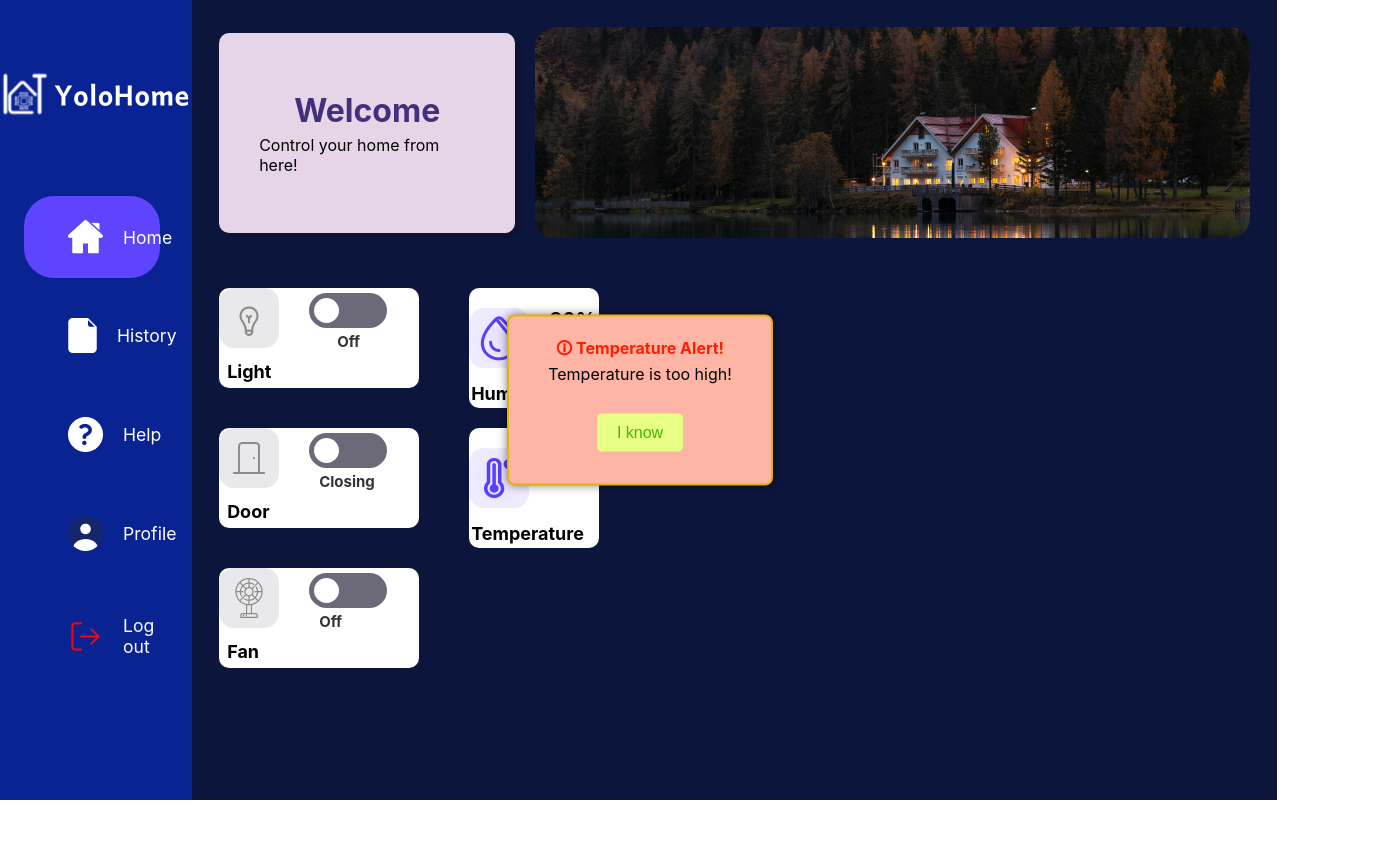
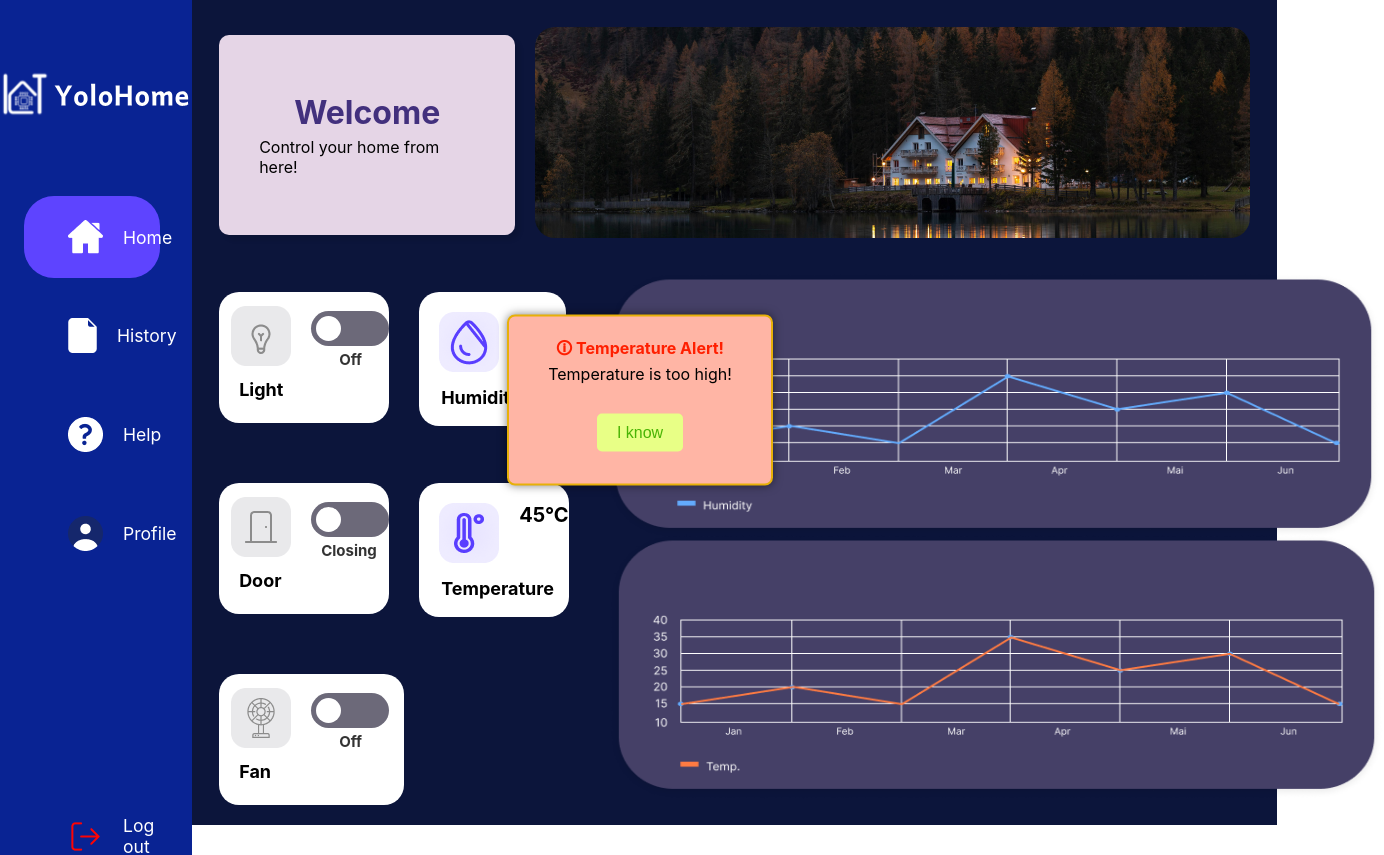
Before and after one commit to ShunPeng1/Multi-Disciplinary-Project, a React (Create React App) app in the folder WebApplication/yolohome-client/: page /dashboard in a window 1280 px wide. Shown: the top 855 px of the page, 1384 px wide, since content can reach past the window. Before the commit the page ends 800 px from the top, so only its background shows below. Built offline with nearby package versions, Linux system fonts and the light colour scheme.

Commit message:
UI update

```diff
--- a/WebApplication/yolohome-client/src/components/Button/DoorButton/DoorButton.css
+++ b/WebApplication/yolohome-client/src/components/Button/DoorButton/DoorButton.css
@@ -6,12 +6,12 @@
 
 .icon-door img {
     width: 60px; /* Adjust as needed */
-    margin-right: 30px; /* Space between the icon and the toggle button */
+    margin-right: 20px; /* Space between the icon and the toggle button */
 }
 
 .state-door {
     margin-top: -20px;
-    margin-left: 100px;
+    margin-left: 90px;
     font-size: 15px;
     color: #333;
     font-weight: bold;
--- a/WebApplication/yolohome-client/src/components/Button/FanButton/FanButton.css
+++ b/WebApplication/yolohome-client/src/components/Button/FanButton/FanButton.css
@@ -6,12 +6,12 @@
 
 .icon-fan img {
     width: 60px; /* Adjust as needed */
-    margin-right: 30px; /* Space between the icon and the toggle button */
+    margin-right: 20px; /* Space between the icon and the toggle button */
 }
 
 .state-fan {
     margin-top: -20px;
-    margin-left: 100px;
+    margin-left: 108px;
     font-size: 15px;
     color: #333;
     font-weight: bold;
--- a/WebApplication/yolohome-client/src/components/Button/LightButton/LightButton.css
+++ b/WebApplication/yolohome-client/src/components/Button/LightButton/LightButton.css
@@ -11,7 +11,7 @@
 
 .icon-light img {
   width: 60px; /* Adjust as needed */
-  margin-right: 30px; /* Space between the icon and the toggle button */
+  margin-right: 20px; /* Space between the icon and the toggle button */
 }
 
 .toggle-button {
@@ -46,7 +46,7 @@
 
 .state-light {
   margin-top: -20px;
-  margin-left: 118px;
+  margin-left: 108px;
   font-size: 15px;
   color: #333;
   font-weight: bold;
--- a/WebApplication/yolohome-client/src/components/Header/Header.css
+++ b/WebApplication/yolohome-client/src/components/Header/Header.css
@@ -6,6 +6,31 @@
   margin-bottom: 50px;
 }
 
+.header .viewItem {
+  display: flex;
+  flex-direction: column;
+  align-items: center;
+  justify-content: center;
+  background-color: rgba(229, 213, 230);
+  padding: 40px;
+  width: 800px;
+  height: 200px;
+  margin-right: 20px;
+  border-radius: 10px;
+  box-shadow: 5px 5px 4px rgba(0, 0, 0, 0.1);
+}
+
+.specialWelcome {
+  color: #42307D;
+  font-size: 2em;
+  font-weight: bold;
+  margin-bottom: 5px;
+}
+
 .viewImg2 img {
   border-radius: 20px;
 }
+
+.viewItem:last-child {
+  margin-right: 0;
+}
--- a/WebApplication/yolohome-client/src/components/Header/Header.jsx
+++ b/WebApplication/yolohome-client/src/components/Header/Header.jsx
@@ -1,3 +1,4 @@
+import React from "react";
 import "./Header.css";
 
 const Header = () => {
--- a/WebApplication/yolohome-client/src/components/NavBar/NavBar.css
+++ b/WebApplication/yolohome-client/src/components/NavBar/NavBar.css
@@ -82,7 +82,7 @@
   }
 
   .blank {
-    margin-bottom: 20vh;
+    margin-bottom: 200px;
   }
 
   #logout p {
--- a/WebApplication/yolohome-client/src/components/NavBar/index.jsx
+++ b/WebApplication/yolohome-client/src/components/NavBar/index.jsx
@@ -36,9 +36,9 @@ const NavBar = () => {
           <img src="./Images/profile_icon.png" alt="Profile Icon" />
           <p>Profile</p>
         </Link>
-        {/* <div className = "blank">
+        <div className = "blank">
           {''}
-        </div> */}
+        </div>
         <Link to="/" className={getNavItemClass("/")} id="logout">
           <img src="./Images/log_out.png" alt="Logout Icon" />
           <p>Log out</p>
--- a/WebApplication/yolohome-client/src/pages/Dashboard/Dashboard.css
+++ b/WebApplication/yolohome-client/src/pages/Dashboard/Dashboard.css
@@ -14,38 +14,9 @@
   background-color: #0C153B;
 }
 
-.specialWelcome {
-  color: #42307D;
-  font-size: 2em;
-  font-weight: bold;
-  margin-bottom: 5px;
-}
-
 .goodluck {
   color: #6941C6;
   margin-bottom: 15px;
-}
-
-.viewItem {
-  display: flex;
-  flex-direction: row;
-  align-items: center;
-  background-color: white;
-  padding: 20px;
-  width: 40%;
-  margin-right: 20px;
-  border-radius: 10px;
-  box-shadow: 5px 5px 4px rgba(0, 0, 0, 0.1);
-}
-
-.viewItem:last-child {
-  margin-right: 0;
-}
-
-.home .viewImg {
-  background-color: #F4EBFF;
-  padding: 20px;
-  border-radius: 10px;
 }
 
 .data {
@@ -78,28 +49,6 @@
   margin-bottom: 10px;
 }
 
-.home .viewItem {
-  display: flex;
-  flex-direction: column;
-  align-items: center;
-  justify-content: center;
-  background-color: rgba(229, 213, 230);
-  padding: 40px;
-  width: 800px;
-  height: 200px;
-  margin-right: 20px;
-  border-radius: 10px;
-  box-shadow: 5px 5px 4px rgba(0, 0, 0, 0.1);
-}
-
-.home .viewImg2 {
-  padding: 0px;
-  border-radius: 20px;
-  display: flex;
-  align-items: center;
-  justify-content: center;
-}
-
 .lightCard, .doorCard, .fanCard, .humidityCard, .temperatureCard {
 
   background-color: white;
@@ -128,36 +77,45 @@
 
 .light-and-humid, .door-and-temp {
   display: flex;
+  margin-bottom: 10px;
 }
 
 .lightCard, .doorCard {
-  margin-right: 50px;
-  border-radius: 10px;
+  padding-top: 14px;
+  padding-left: 12px;
+  margin-right: 30px;
   margin-bottom: 20px;
-  width: 200px;
-  height: 100px;
+  border-radius: 20px;
+  width: 185px;
+  height: 131px;
 }
 
 .fanCard {
+  padding-top: 14px;
+  padding-left: 12px;
+  margin-top: -140px;;
   margin-right: 50px;
-  border-radius: 10px;
+  border-radius: 20px;
   margin-bottom: 20px;
-  width: 200px;
-  height: 100px;
+  width: 185px;
+  height: 131px;
 }
 
-.humidityCard {
-  margin-right: 50px;
-  border-radius: 10px;
+.humidityCard, .temperatureCard {
+  padding-left: 20px;
+  margin-right: 40px;
   margin-bottom: 20px;
-  width: 130px;
-  height: 120px;
+  border-radius: 20px;
+  width: 172px;
+  height: 134px;
 }
 
-.temperatureCard {
-  margin-right: 50px;
-  border-radius: 10px;
-  margin-bottom: 20px;
-  width: 130px;
-  height: 120px;
+.humidityChart img, .tempChart img {
+  width: 775px;
+  height: 267px;
+  margin-top: -20px;
 }
+
+.doorCard, .temperatureCard {
+  margin-top: -70px;
+}
--- a/WebApplication/yolohome-client/src/pages/Dashboard/index.jsx
+++ b/WebApplication/yolohome-client/src/pages/Dashboard/index.jsx
@@ -24,6 +24,10 @@ const Dashboard = (props) => {
           <div className="humidityCard">
             <HumidityCard />
           </div>
+          {/* Humidity Chart */}
+          <div className="humidityChart">
+            <img src="./Images/humidity_chart.png" alt ="Humidity Chart"/>
+          </div>
         </div>
 
         <div className="door-and-temp">
@@ -32,6 +36,10 @@ const Dashboard = (props) => {
           </div>
           <div className="temperatureCard">
             <TemperatureCard />
+          </div>
+          {/* Temperature Chart */}
+          <div className="tempChart">
+            <img src="./Images/temp_chart.png" alt="Temperature Chart" />
           </div>
         </div>
         <div className="fanCard">
--- a/WebApplication/yolohome-client/src/pages/History/History.css
+++ b/WebApplication/yolohome-client/src/pages/History/History.css
@@ -85,21 +85,6 @@ td{
     flex-direction: row;
 }
 
-
-.buypaper .specialWelcome {
-    color: #7b7b7b;
-    font-size: 2em;
-    font-weight: bold;
-    margin: 0; /* Remove margin to center text vertically */
-    text-align: center;
-}
-
-.buypaper .controlSentence {
-    color: #ababab; /* Adjust color as needed */
-    font-size: 1.5em; /* Adjust font size smaller than welcome */
-    margin-top: 5px; /* Add margin between the two sentences */
-  }
-
 .paperLeft{
     display: flex;
     flex-direction: row;
@@ -138,37 +123,3 @@ td{
     color: #7F56D9;
     padding: 20px 0px;
 }
-
-/* .buypaper .viewImg2 {
-    background-color: #F4EBFF;
-    padding: 20px;
-    border-radius: 10px;
-  } */
-
-.buypaper .viewItem {
-    display: flex;
-    flex-direction: column;
-    align-items: center;
-    justify-content: center;
-    background-color: rgba(229, 213, 230);
-    padding: 40px;
-    width: 800px;
-    height: 200px;
-    margin-right: 20px;
-    border-radius: 10px;
-    box-shadow: 5px 5px 4px rgba(0, 0, 0, 0.1);
-}
-
-.buypaper .viewImg2 {
-    padding: 0px;
-    border-radius: 20px;
-    display: flex;
-    align-items: center;
-    justify-content: center;
-
-}
-/*
-.viewImg2 img {
-    max-width: 100%;
-    max-height: 100%;
-} */
--- a/WebApplication/yolohome-client/src/pages/History/index.jsx
+++ b/WebApplication/yolohome-client/src/pages/History/index.jsx
@@ -47,7 +47,6 @@
           <div className="import-header">
             <Header />
           </div>
-
           <div className="buyLog">
             <div className="title">
               <span className="boxTitle">History</span>
```
Also changed, not shown: WebApplication/yolohome-client/public/Images/humidity_chart.png (added), WebApplication/yolohome-client/public/Images/temp_chart.png (added).
